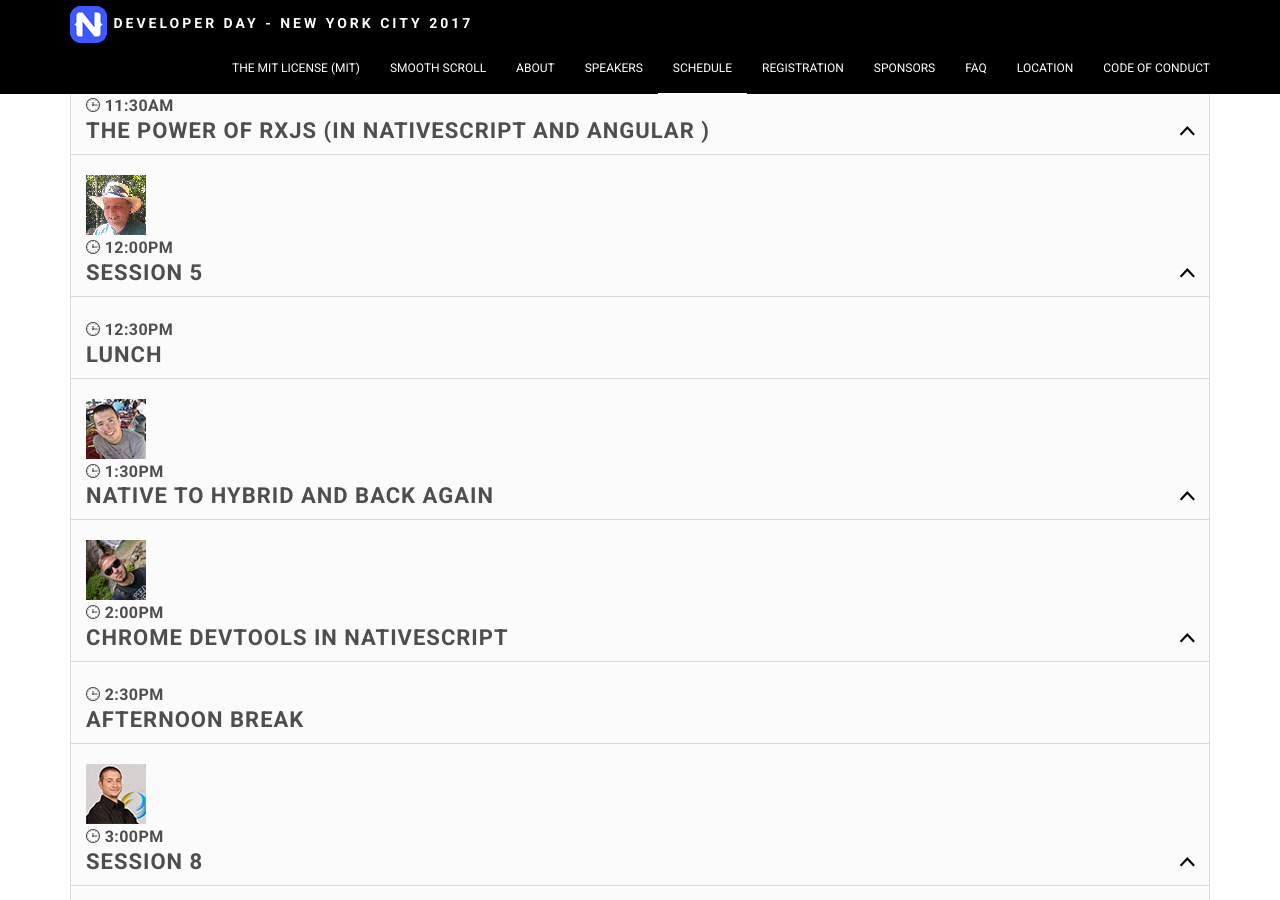
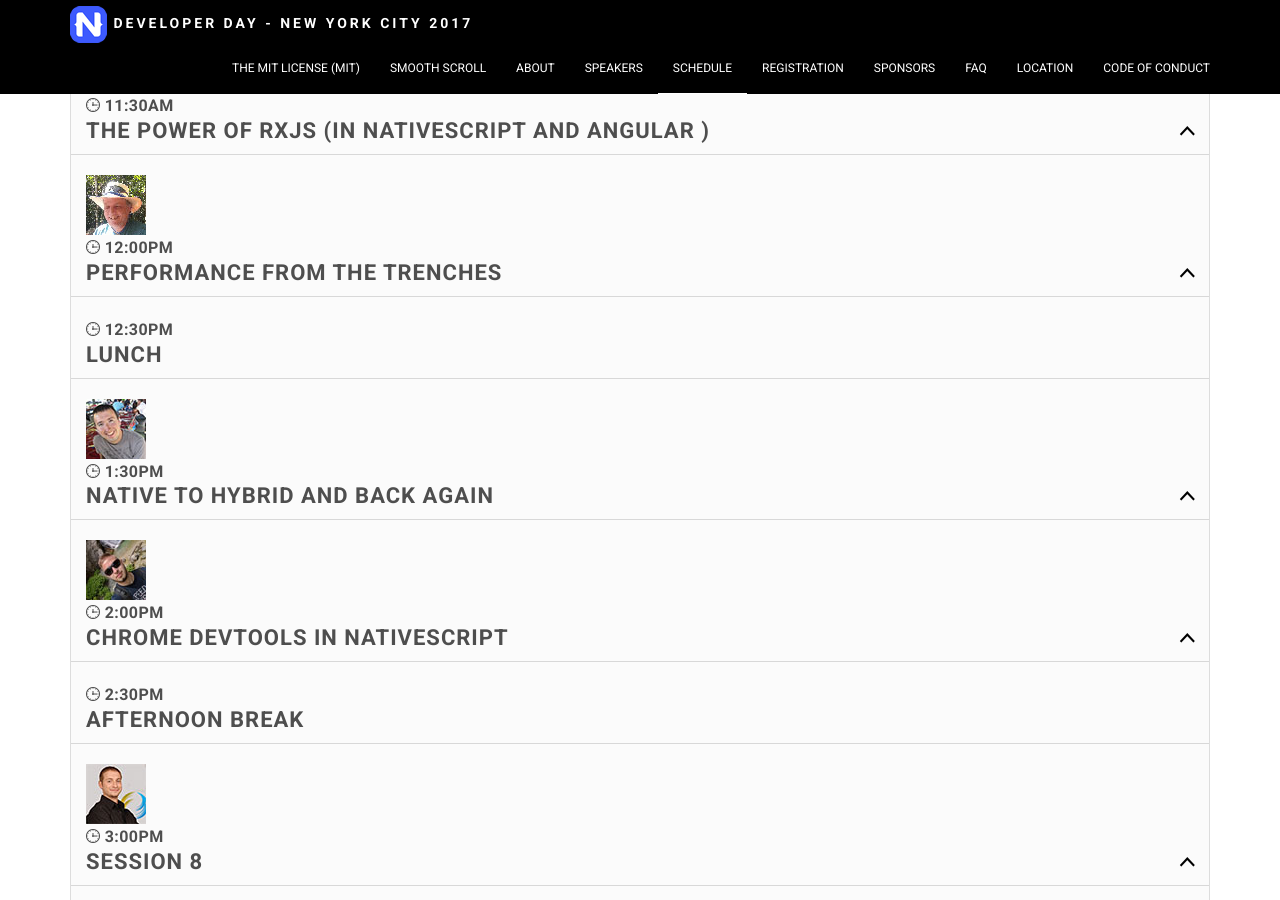
Before and after one commit to NativeScript/nativescript-developer-day, a Jekyll site: the page built from index.html, in a window 1280 px wide and 900 px high, scrolled down 9292 px. Built offline with Jekyll 4.4.1, drawn with Linux system fonts in a browser that asks for light colours; some web fonts are replaced.

Commit message:
another detail

```diff
--- a/_data/schedule.yaml
+++ b/_data/schedule.yaml
@@ -131,9 +131,9 @@ Topics include:
         description: "Learn the importance of RxJS, simple implementation, and how to think reactively. Why is reactive programming the way of the future? What is in store with TC39 specs and reactive programming? Demonstrations of RxJS in nativescript and Angular wrapping APIs in Observables and how to easily refactor your code to use RxJS."
         speakers:
             - name: "Tracy Lee"
-    -   title: "Session 5"
+    -   title: "Performance from the trenches"
         start_time: "12:00pm"
-        description: "TBD"
+        description: "Tips and techniques on performance."
         speakers:
             - name: "Nathanael Anderson"
     -   title: "Lunch"
```
